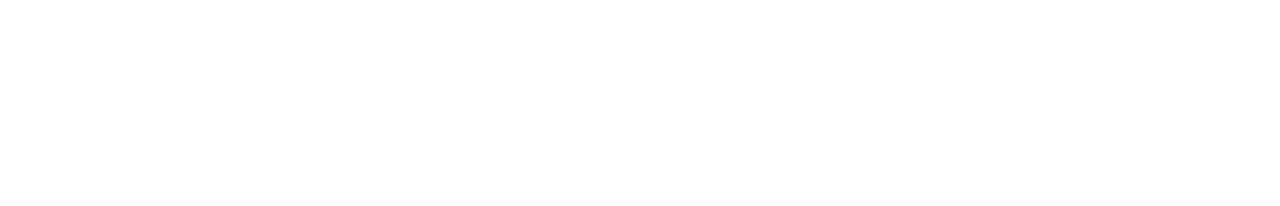
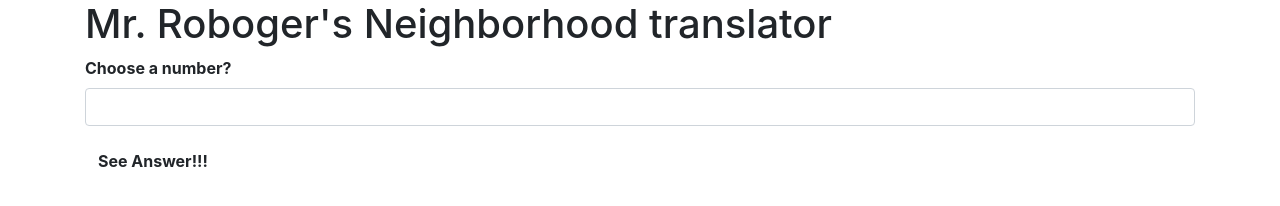
Before and after one commit to NoahWoodrum/roboger, a plain HTML site: page index.html in a window 1280 px wide. Drawn offline with nearby package versions, Linux system fonts and the light colour scheme.

Commit message:
have a question box and a submit button

```diff
--- a/index.html
+++ b/index.html
@@ -11,4 +11,12 @@
   <title>Mr. Roboger's Neighborhood</title>
 </head>
 <body>
+<div class ="container">
+  <h1>Mr. Roboger's Neighborhood translator</h1>
+    <div class ="form-group">
+    <label for="question"><strong>Choose a number?</strong></label>
+    <input id="question" class="form-control" type="text">
+  </div>
+  <button type= "submit" class= "btn"><strong>See Answer!!!</strong></button>
+</div>
 </body>
```
